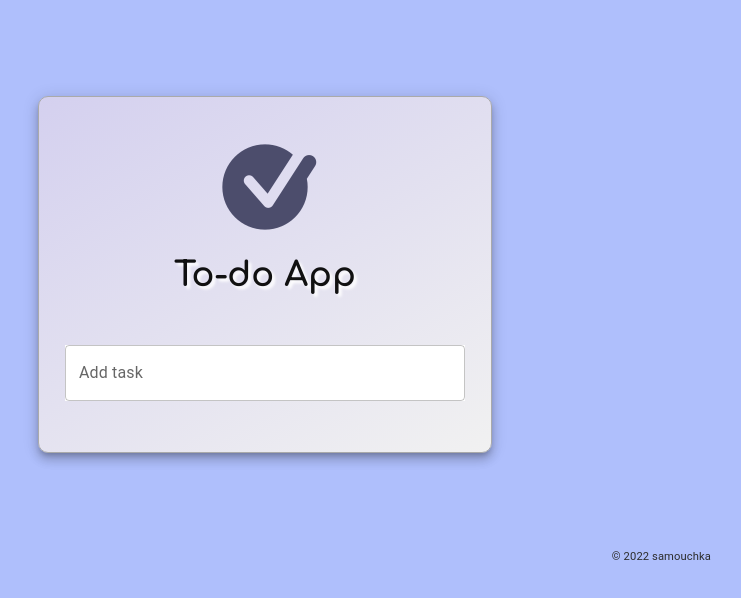
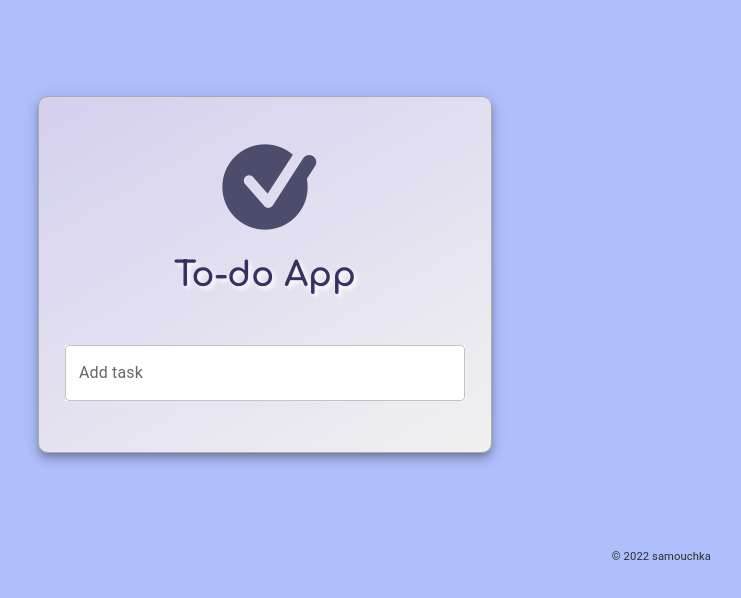
Before and after one commit to samouchka1/Todo-App-MUI, a React (Create React App) app: page / in a window 1280 px wide. Shown: the top 598 px of the page, without its empty margins (375-1116 px from the left). Built offline with nearby package versions, Linux system fonts and the light colour scheme.

Commit message:
styles edit

```diff
--- a/src/App.css
+++ b/src/App.css
@@ -10,7 +10,7 @@
 }
 
 .color2 {
-  color:#f0f0f065;
+  color:rgba(255, 255, 255, 0.2);
 }
 .color3 {
   color:#88888890;
--- a/src/App.js
+++ b/src/App.js
@@ -34,7 +34,7 @@ const containerStyles = {
   height: 'auto',
   background: '#f0f0f045',
   '&:hover': {
-    background: '#f0f0f075'
+    background: '#f0f0f085'
   },
   transition: '.35s'
 }
@@ -51,8 +51,8 @@ const iconBorderStyles = {
 const titleStyle = {
   margin: '0 0 1rem',
   fontFamily: 'Comfortaa, cursive', //font family
-  color: '#090909f7', //title color
-  textShadow: 'white 3px 3px 3px',
+  color: '#353160', //title color
+  textShadow: 'white 3px 3px 4px',
   // '&:hover' {
 
   // },
@@ -192,7 +192,7 @@ const theme = useTheme();
               // backgroundColor: task.completed ? '#bbbbbb85' : '#ffffff85',
               textAlign: 'left',
               fontFamily: 'Nunito, sans-serif',
-              fontSize: '1rem',
+              fontSize: '1.1rem',
               width: {
                 md: 260,
                 xs: 300,
@@ -304,7 +304,7 @@ const theme = useTheme();
             margin: '6rem 0',
             display: 'flex',
             flexDirection: {md: 'row', xs: 'column-reverse'},
-            // gap: '.5rem',
+            gap: '.5rem',
             justifyContent: 'center'
           }}
         >
@@ -340,8 +340,7 @@ const theme = useTheme();
               alt="Logo"
               src={process.env.PUBLIC_URL + 'todo-logo.png'}
               className={`title ${titleEffect ? 'rotate-center': ''}`}
-              onMouseEnter={()=> setTimeout(() => {setTitleEffect(true)}, 400)}
-              onMouseLeave={()=> setTitleEffect(false)}
+              onClick={()=> setTitleEffect(!titleEffect)}
             />
 
             <Typography
```
